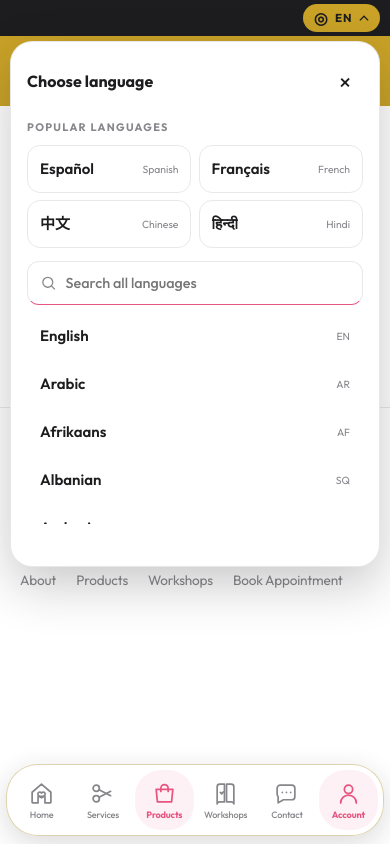
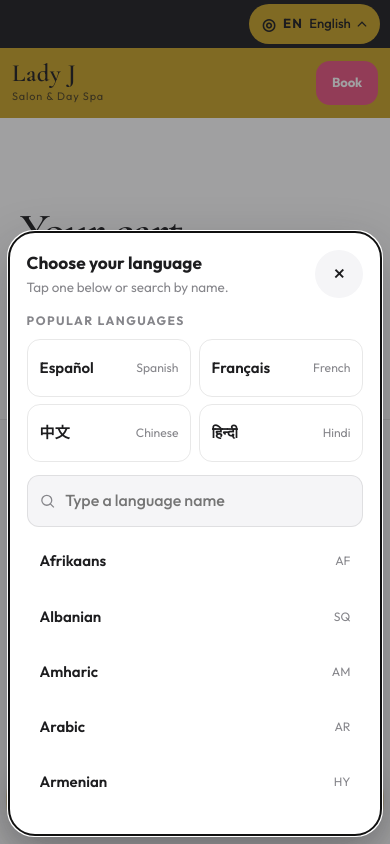
Before and after one commit to DewayneWilliams/lady-j-platform, a Flask app: page /account/cart in a window 390 px wide, after a click that opens the changed part. Run offline with Flask 3, Linux system fonts and the light colour scheme; a user stored in the database is signed in.

Commit message:
feat: simplify mobile experience for all ages
Co-authored-by: Cursor <cursoragent@cursor.com>

```diff
--- a/static/css/base.css
+++ b/static/css/base.css
@@ -13,7 +13,7 @@
 .lang-bar-inner {
   width: min(1080px, calc(100% - 2.5rem));
   margin: auto;
-  min-height: 34px;
+  min-height: 44px;
   display: flex;
   align-items: center;
   justify-content: flex-end;
@@ -25,7 +25,7 @@
 }
 
 .language-trigger {
-  min-height: 28px;
+  min-height: 36px;
   display: inline-flex;
   align-items: center;
   gap: 0.4rem;
@@ -34,7 +34,7 @@
   border-radius: 980px;
   background: var(--gold);
   color: #1d1d1f;
-  font-size: 0.72rem;
+  font-size: 0.82rem;
   font-weight: 700;
   letter-spacing: 0.08em;
 }
@@ -54,6 +54,11 @@
 .language-globe {
   font-size: 1rem;
   line-height: 1;
+}
+
+.language-trigger-name {
+  font-weight: 500;
+  letter-spacing: 0;
 }
 
 .language-panel {
@@ -76,12 +81,25 @@
   display: flex;
   align-items: center;
   justify-content: space-between;
-  font-size: 1rem;
+  gap: 1rem;
+  font-size: 1.08rem;
+}
+
+.language-panel-head div {
+  display: grid;
+  gap: 0.15rem;
+}
+
+.language-panel-head span {
+  color: var(--text-muted);
+  font-size: 0.84rem;
+  font-weight: 400;
 }
 
 .language-close {
-  width: 36px;
-  height: 36px;
+  width: 48px;
+  height: 48px;
+  flex: 0 0 48px;
   border: 0;
   border-radius: 50%;
   background: var(--surface-soft);
@@ -92,7 +110,7 @@
 .language-section-label {
   margin: 0.9rem 0 0.55rem;
   color: var(--text-muted);
-  font-size: 0.68rem;
+  font-size: 0.76rem;
   font-weight: 700;
   letter-spacing: 0.12em;
   text-transform: uppercase;
@@ -106,7 +124,7 @@
 
 .language-option {
   min-width: 0;
-  min-height: 48px;
+  min-height: 58px;
   display: flex;
   align-items: center;
   justify-content: space-between;
@@ -129,12 +147,13 @@
   overflow: hidden;
   text-overflow: ellipsis;
   white-space: nowrap;
+  font-size: 0.94rem;
   font-weight: 600;
 }
 
 .language-option small {
   color: var(--text-muted);
-  font-size: 0.65rem;
+  font-size: 0.76rem;
 }
 
 .language-search-wrap {
@@ -157,16 +176,17 @@
 
 .language-search-wrap input {
   width: 100%;
-  min-height: 44px;
+  min-height: 52px;
   padding: 0.65rem 0.8rem 0.65rem 2.35rem;
   border: 1px solid var(--line);
   border-radius: 12px;
   background: var(--surface-soft);
   color: var(--text);
+  font-size: 1rem;
 }
 
 .language-list {
-  max-height: 210px;
+  max-height: 250px;
   margin-top: 0.55rem;
   overflow-y: auto;
   overscroll-behavior: contain;
@@ -175,15 +195,15 @@
 }
 
 .language-list .language-option {
-  min-height: 42px;
+  min-height: 52px;
   border-color: transparent;
 }
 
 .language-status {
-  min-height: 1.1rem;
+  min-height: 1.25rem;
   margin: 0.55rem 0 0;
   color: var(--text-muted);
-  font-size: 0.72rem;
+  font-size: 0.82rem;
   text-align: center;
 }
 
@@ -338,7 +358,7 @@
   gap: 4px;
   border-radius: 26px;
   color: var(--text-muted);
-  font-size: clamp(0.55rem, 2.35vw, 0.66rem);
+  font-size: clamp(0.62rem, 2.55vw, 0.72rem);
   font-weight: 500;
   line-height: 1;
   white-space: nowrap;
@@ -372,6 +392,10 @@
     overflow-x: hidden;
   }
 
+  body.language-menu-open {
+    overflow: hidden;
+  }
+
   .nav-toggle,
   .mobile-nav {
     display: none !important;
@@ -379,8 +403,29 @@
 
   .lang-bar-inner {
     width: 100%;
-    min-height: 36px;
+    min-height: 48px;
     padding: 0 10px;
+  }
+
+  .language-trigger {
+    min-height: 40px;
+    padding-inline: 0.8rem;
+  }
+
+  .language-panel {
+    position: fixed;
+    inset: auto 8px max(8px, env(safe-area-inset-bottom)) 8px;
+    width: auto;
+    max-height: min(82dvh, 680px);
+    padding: 1.1rem;
+    border-radius: 26px;
+    box-shadow:
+      0 18px 50px rgba(29, 29, 31, 0.28),
+      0 0 0 100vmax rgba(29, 29, 31, 0.42);
+  }
+
+  .language-list {
+    max-height: min(30dvh, 260px);
   }
 
   .site-header {
@@ -406,13 +451,28 @@
   .brand small {
     display: block;
     color: rgba(29, 29, 31, 0.72);
-    font-size: 0.58rem;
+    font-size: 0.68rem;
     letter-spacing: 0.08em;
     margin-top: 3px;
   }
 
   .site-footer {
     margin-bottom: 0;
+  }
+}
+
+@media (max-height: 620px) and (max-width: 767px) {
+  .language-panel {
+    max-height: calc(100dvh - 16px);
+  }
+
+  .language-panel-head span,
+  .language-section-label {
+    display: none;
+  }
+
+  .language-list {
+    max-height: 22dvh;
   }
 }
 
@@ -425,7 +485,7 @@
   }
 
   .app-tab-bar a {
-    font-size: 0.5rem;
+    font-size: 0.58rem;
   }
 
   .app-tab-bar svg {
--- a/static/css/tokens.css
+++ b/static/css/tokens.css
@@ -31,6 +31,7 @@
 
   --bg: var(--white);
   --surface: var(--white);
+  --surface-soft: var(--off-white);
   --text: var(--black);
   --text-muted: var(--black-soft);
 
@@ -46,6 +47,7 @@
 [data-theme="dark"] {
   --bg: #000000;
   --surface: #1d1d1f;
+  --surface-soft: #2c2c2e;
   --text: #f5f5f7;
   --text-muted: #a1a1a6;
   --line: rgba(255, 255, 255, 0.12);
@@ -119,6 +121,15 @@ button,
   min-height: var(--touch);
   font-size: var(--btn-size);
   cursor: pointer;
+}
+
+a:focus-visible,
+button:focus-visible,
+input:focus-visible,
+select:focus-visible,
+textarea:focus-visible {
+  outline: 3px solid var(--gold);
+  outline-offset: 3px;
 }
 
 h1, h2, h3, h4 {
--- a/static/js/site.js
+++ b/static/js/site.js
@@ -64,6 +64,7 @@ async function translateBatch(texts, targetLanguage) {
 async function applyLanguage(language, name) {
   const status = document.getElementById("languageStatus");
   const code = document.getElementById("currentLanguageCode");
+  const currentName = document.getElementById("currentLanguageName");
   const requestId = ++languageRequest;
   const textEntries = translatableTextEntries();
   const placeholderEntries = translatablePlaceholders();
@@ -77,6 +78,7 @@ async function applyLanguage(language, name) {
     });
     document.documentElement.lang = "en";
     code.textContent = "EN";
+    currentName.textContent = "English";
     status.textContent = "";
   } else {
     status.textContent = `Translating to ${name}…`;
@@ -102,6 +104,7 @@ async function applyLanguage(language, name) {
     });
     document.documentElement.lang = language;
     code.textContent = language.toUpperCase();
+    currentName.textContent = name;
     status.textContent = `${name} selected`;
   }
 
@@ -133,7 +136,14 @@ async function initializeLanguagePicker() {
   const setOpen = (open) => {
     panel.hidden = !open;
     trigger.setAttribute("aria-expanded", String(open));
-    if (open) search.focus();
+    document.body.classList.toggle("language-menu-open", open);
+    if (open) {
+      if (window.matchMedia("(min-width: 768px)").matches) {
+        search.focus();
+      } else {
+        panel.focus({ preventScroll: true });
+      }
+    }
   };
 
   trigger.addEventListener("click", () => setOpen(panel.hidden));
@@ -181,6 +191,7 @@ async function initializeLanguagePicker() {
             name.toLowerCase().includes(normalized) ||
             code.toLowerCase().includes(normalized))
       )
+      .sort((a, b) => a.name.localeCompare(b.name))
       .forEach(({ code, name }) => {
         const button = document.createElement("button");
         button.type = "button";
@@ -195,6 +206,9 @@ async function initializeLanguagePicker() {
         button.addEventListener("click", () => selectLanguage(code, name));
         list.append(button);
       });
+    status.textContent = list.childElementCount
+      ? ""
+      : "No languages found. Try another name.";
   };
 
   search.addEventListener("input", () => renderLanguages(search.value));
--- a/templates/base.html
+++ b/templates/base.html
@@ -19,12 +19,16 @@
                 aria-expanded="false" aria-controls="languagePanel" aria-haspopup="dialog">
           <span class="language-globe" aria-hidden="true">◎</span>
           <span id="currentLanguageCode">EN</span>
+          <span class="language-trigger-name" id="currentLanguageName">English</span>
           <svg viewBox="0 0 12 8" aria-hidden="true"><path d="m1 1.5 5 5 5-5"/></svg>
         </button>
-        <div class="language-panel" id="languagePanel" role="dialog"
+        <div class="language-panel" id="languagePanel" role="dialog" tabindex="-1"
              aria-label="Choose language" hidden>
           <div class="language-panel-head">
-            <strong>Choose language</strong>
+            <div>
+              <strong>Choose your language</strong>
+              <span>Tap one below or search by name.</span>
+            </div>
             <button type="button" class="language-close" id="languageClose"
                     aria-label="Close language menu">×</button>
           </div>
@@ -38,7 +42,7 @@
           <label class="language-search-wrap">
             <span class="sr-only">Search all languages</span>
             <svg viewBox="0 0 24 24" aria-hidden="true"><circle cx="11" cy="11" r="7"/><path d="m16 16 5 5"/></svg>
-            <input type="search" id="languageSearch" placeholder="Search all languages"
+            <input type="search" id="languageSearch" placeholder="Type a language name"
                    autocomplete="off" spellcheck="false">
           </label>
           <div class="language-list" id="languageList" role="listbox"
```
Also changed, not shown: static/css/booking.css (+10 -10 lines).
